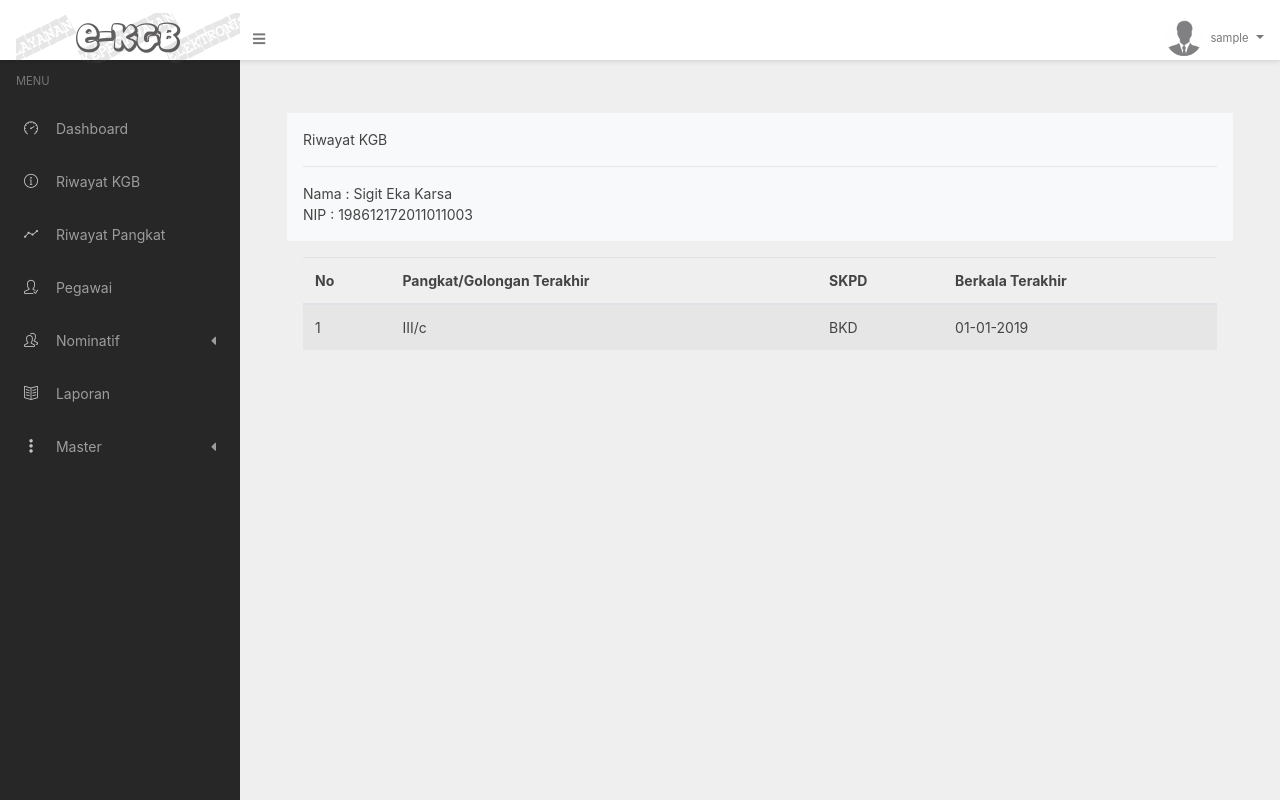
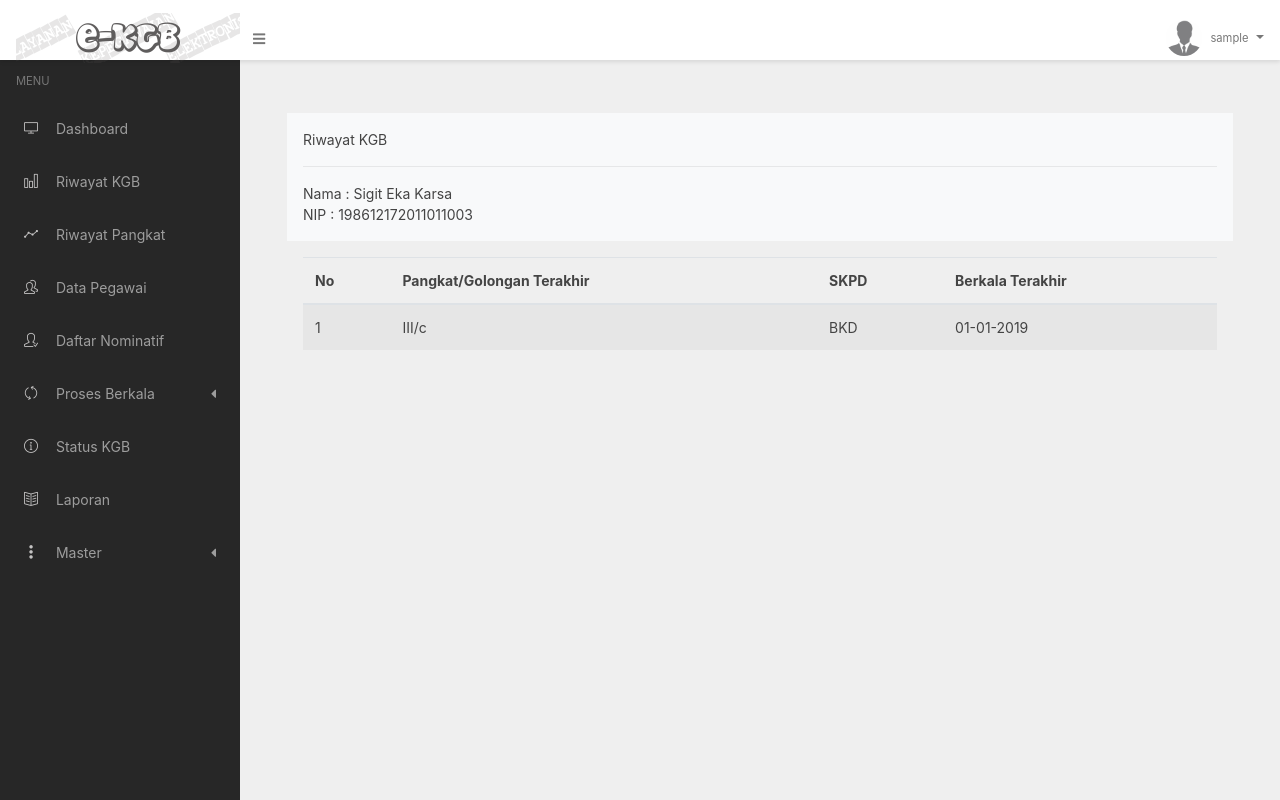
Before and after one commit to sigit1986/ekgb, a Django app: page /riwawatkgb in a window 1280 px wide. Run offline with Django 3.2, Linux system fonts and the light colour scheme; the visitor is signed in with stand-in values (Sample User, id 1); some libraries are stand-ins or nearby versions.

Commit message:
menambahkan menu untuk admin opd

```diff
--- a/berkala/templates/sidebar.html
+++ b/berkala/templates/sidebar.html
@@ -1,16 +1,16 @@
-{% if user.is_authenticated %}
 <div class="sidebar">
     <nav class="sidebar-nav">
         <ul class="nav">
             <li class="nav-title">Menu</li>
+            {% if user.is_authenticated %}
                 <li class="nav-item">
                     <a href="{% url 'index' %}" class="nav-link">
-                 <i class="icon icon-speedometer"></i> Dashboard
+                     <i class="icon icon-screen-desktop"></i> Dashboard
                     </a>
                 </li>
                 <li class="nav-item">
                     <a href="{% url 'riwayatkgb' %}" class="nav-link">
-                    <i class="icon icon-info"></i> Riwayat KGB
+                        <i class="icon icon-chart"></i> Riwayat KGB
                     </a>
                 </li>
                 <li class="nav-item">
@@ -19,33 +19,34 @@
                     </a>
                 </li>
             {% endif %}
+
             {%if user.is_authenticated and user.is_staff %}
                 <li class="nav-item">
-                <a href="{% url 'detail' %}" class="nav-link">
-                 <i class="icon icon-user-following"></i> Pegawai
+                    <a href="{% url 'riwayatpangkat' %}" class="nav-link">
+                        <i class="icon icon-people"></i> Data Pegawai
                     </a>
                 </li>
-
-            <li class="nav-item nav-dropdown">
-                <a href="#" class="nav-link nav-dropdown-toggle">
-                    <i class="icon icon-people"></i> Nominatif <i class="fa fa-caret-left"></i>
-                </a>
-
-                <ul class="nav-dropdown-items">
-                    detail                        <a href="<?php echo site_url('daftar-nominatif" class="nav-link">
+                <li class="nav-item">
+                    <a href="{% url 'riwayatpangkat' %}" class="nav-link">
                         <i class="icon icon-user-following"></i> Daftar Nominatif
                     </a>
                 </li>
+                <li class="nav-item nav-dropdown">
+                    <a href="#" class="nav-link nav-dropdown-toggle">
+                        <i class="icon icon-refresh"></i> Proses Berkala <i class="fa fa-caret-left"></i>
+                    </a>
+                    <ul class="nav-dropdown-items">
                         <li class="nav-item">
-                        <a href="<?php echo site_url('nominatif-manual" class="nav-link">
-                            <i class="icon icon-user-follow"></i> Nominatif Manual
-                        </a>
-                    </li>
-                    <li class="nav-item">
-                        detail<i class="icon icon-user-unfollow"></i> Nominatif Tertunda
+                            <a href="<?php echo site_url('konfigurasi-sk'); ?>" class="nav-link">
+                                <i class="icon icon-share-alt"></i> Usulan Berkala
                             </a>
                         </li>
                     </ul>
+                </li>
+                <li class="nav-item">
+                    <a href="{% url 'riwayatpangkat' %}" class="nav-link">
+                        <i class="icon icon-info"></i> Status KGB
+                    </a>
                 </li>
             {% endif %}
             {%if user.is_authenticated and user.is_superuser %}
```
Lines whose indentation alone changed are shown as unchanged.
